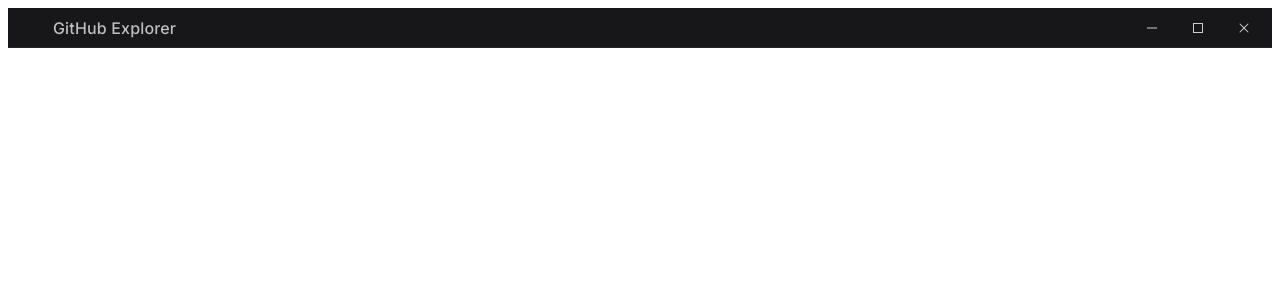
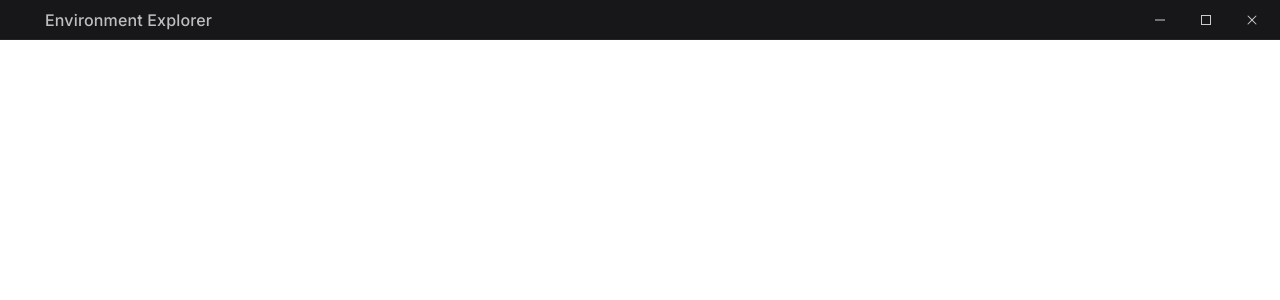
Before and after one commit to SharmaDevanshu089/Env-Explorer, a SvelteKit app: page / in a window 1280 px wide. Shown: the top 300 px of the page. Built offline with nearby package versions, Linux system fonts and the light colour scheme.

Commit message:
Minor Interface tweaks

```diff
--- a/src-tauri/tauri.conf.json
+++ b/src-tauri/tauri.conf.json
@@ -12,7 +12,7 @@
   "app": {
     "windows": [
       {
-        "title": "env-explorer",
+        "title": "envirment-explorer",
         "width": 1280,
         "height": 720,
         "minHeight": 640,
--- a/src/app.html
+++ b/src/app.html
@@ -6,6 +6,13 @@
     <meta name="viewport" content="width=device-width, initial-scale=1" />
     <title>Tauri + SvelteKit App</title>
     %sveltekit.head%
+    <style>
+      html, body {
+        margin: 0 !important;
+        padding: 0 !important;
+        overflow: hidden;
+      }
+    </style>
   </head>
   <body data-sveltekit-preload-data="hover">
     <div style="display: contents">%sveltekit.body%</div>
--- a/src/routes/component/titlebar.svelte
+++ b/src/routes/component/titlebar.svelte
@@ -50,7 +50,7 @@
     <div class="titlebar__app-icon">
       <!-- Icon placeholder -->
     </div>
-    <span class="titlebar__app-name">GitHub Explorer</span>
+    <span class="titlebar__app-name">Environment Explorer</span>
   </div>
 
   <!-- Right: Window controls -->
```
